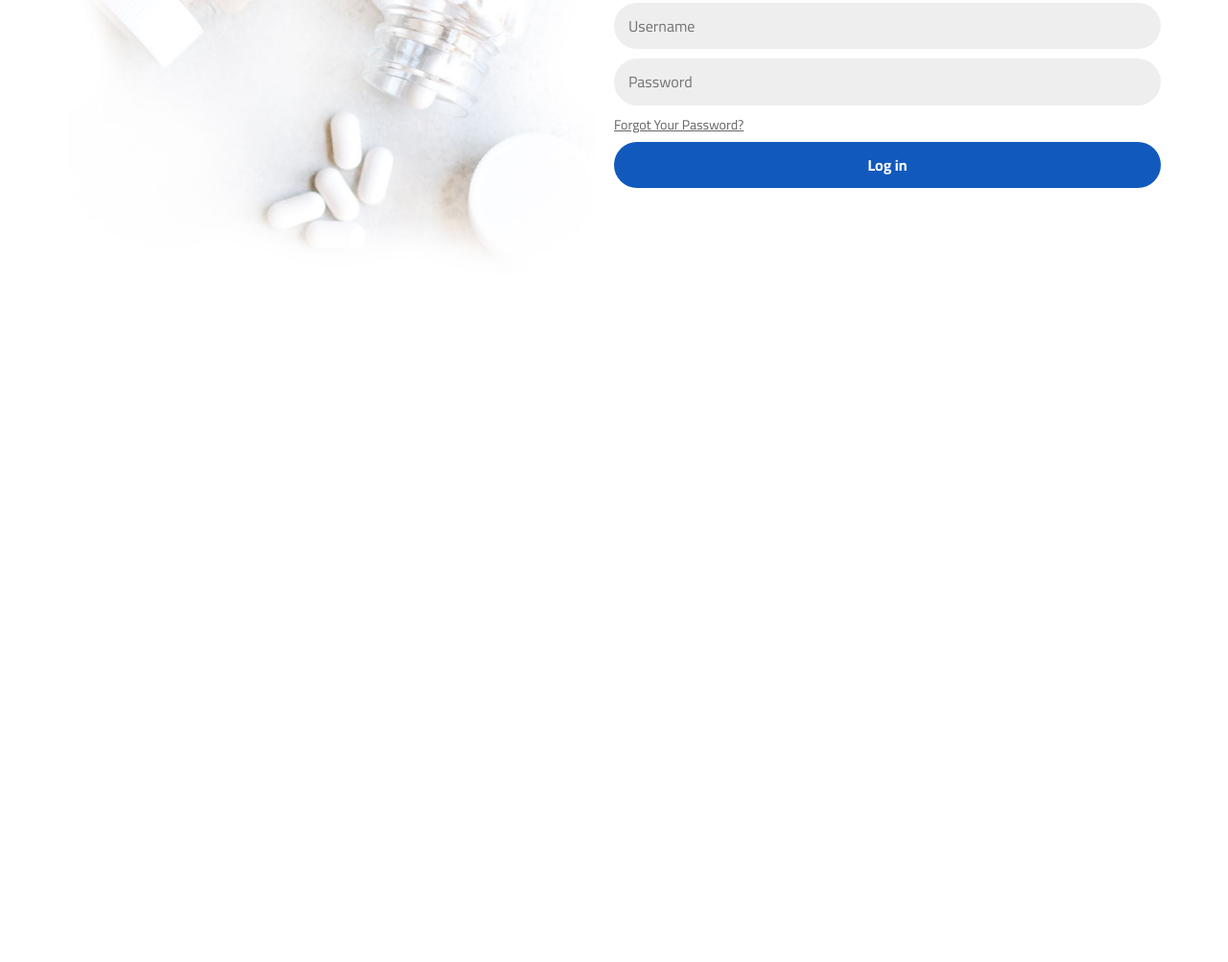
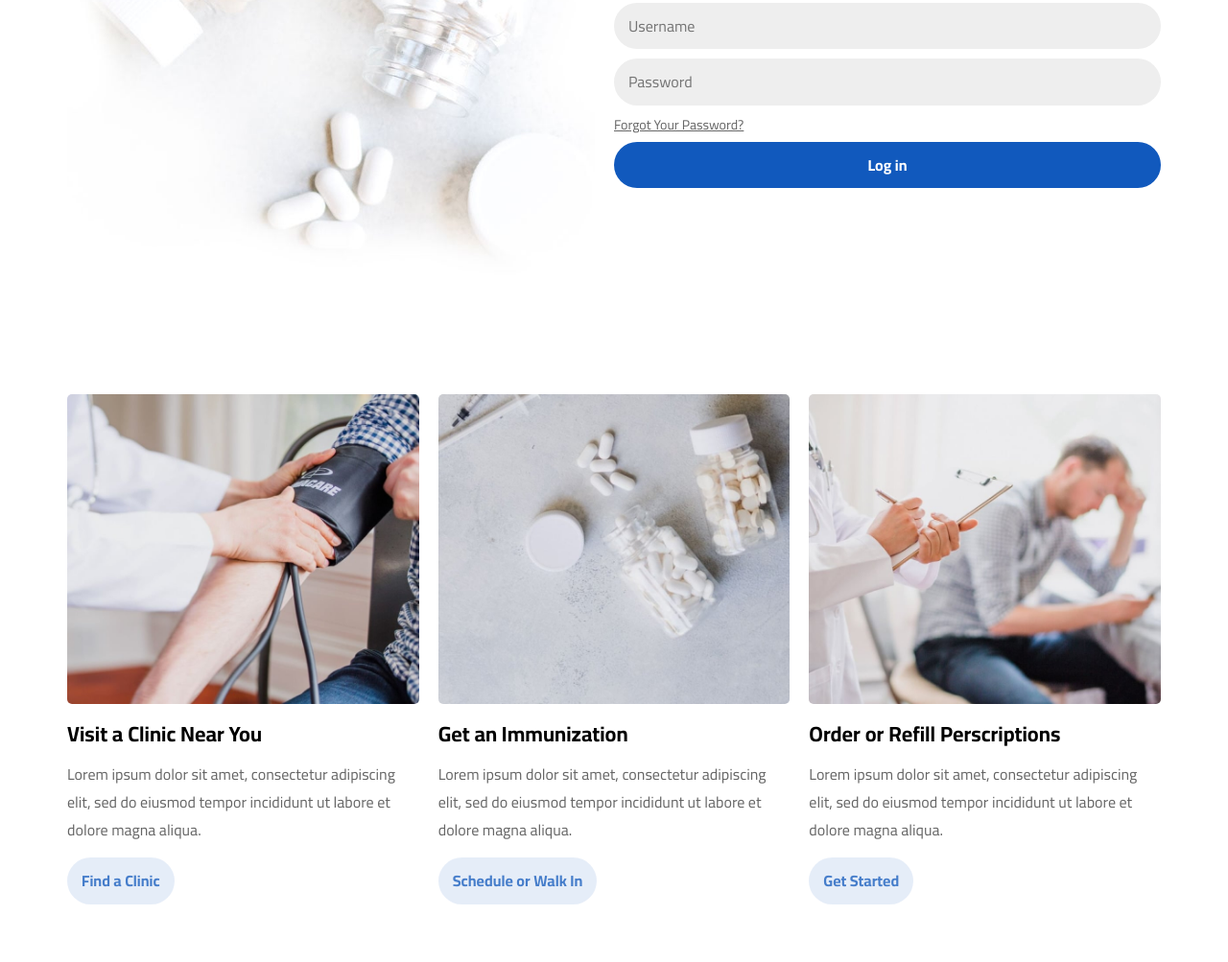
Before and after one commit to Faisal-Waleed-Dawoud/Phatmcy_Website, a plain HTML site: page index.html in a window 1280 px wide. Shown: the part 1260-2263 px from the top of the page at 96% size. Before the commit the page ends 1611 px from the top, so only its background shows below. Drawn offline with Linux system fonts and the light colour scheme.

Commit message:
Adding The Cards Section
The card section was added

```diff
--- a/assets/main.css
+++ b/assets/main.css
@@ -34,6 +34,10 @@ a {
     border-start-end-radius: 30px;
     border-start-start-radius: 30px;
     border-end-start-radius: 30px;
+}
+
+.section {
+    padding: 60px 0;
 }
 
 .container {
@@ -274,9 +278,6 @@ header {
 /* Landing End */
 
 /* Login Start */
-.login-form {
-    padding: 60px 0;
-}
 
 .login-form .container .content-holder {
     display: flex;
@@ -369,17 +370,49 @@ header {
     background-color: rgba(1, 77, 183, 0.8);
 }
 
-.login-form .container .content-holder .content form input[type = "password"] {
-
-}
-
-.login-form .container .content-holder .content form input[type = "text"] {
-
-}
-
 .login-form .container .content-holder .content form a {
     font-size: 14px;
     text-decoration: underline;
     color: #666;
 }
 /* Login End */
+
+/* Cards Start */
+
+.cards .container .card-holder {
+    display: grid;
+    grid-template-columns: repeat(auto-fill, minmax(275px, 1fr));
+    gap: 20px;
+}
+
+.cards .container .card-holder .card img {
+    max-width: 100%;
+    border-radius: 5px;
+}
+
+.cards .container .card-holder .card h3 {
+    margin: 15px 0;
+    font-size: 22px;
+    font-weight: 700;
+}
+
+.cards .container .card-holder .card p {
+    line-height: 1.8;
+    color: #666;
+}
+
+.cards .container .card-holder .card a:hover {
+    color: rgba(1, 77, 183, 0.9);
+}
+
+.cards .container .card-holder .card a {
+    display: block;
+    width: fit-content;
+    margin-top: 15px;
+    padding: 15px;
+    background-color: rgba(1, 77, 183, 0.1);
+    color: rgba(1, 77, 183, 0.7);
+    font-weight: 700;
+    transition: var(--transition-time);
+}
+/* Cards End */
--- a/index.html
+++ b/index.html
@@ -105,7 +105,7 @@
         </div>
     </section>
 
-    <section class="login-form">
+    <section class="login-form section">
         <div class="container">
             <div class="content-holder">
                 <img src="Images/pharmacy-04.jpg" alt="">
@@ -122,5 +122,31 @@
             </div>
         </div>
     </section>
+
+    <section class="cards section">
+        <div class="container">
+            <main class="card-holder">
+                <article class="card">
+                    <img src="Images/img-6.jpg" alt="">
+                    <h3>Visit a Clinic Near You</h3>
+                    <p>Lorem ipsum dolor sit amet, consectetur adipiscing elit, sed do eiusmod tempor incididunt ut labore et dolore magna aliqua.</p>
+                        <a href="" class="rounded">Find a Clinic</a>
+                </article>
+                <article class="card">
+                    <img src="Images/img-7.jpg" alt="">
+                    <h3>Get an Immunization</h3>
+                    <p>Lorem ipsum dolor sit amet, consectetur adipiscing elit, sed do eiusmod tempor incididunt ut labore et dolore magna aliqua.</p>
+                        <a href="" class="rounded">Schedule or Walk In</a>
+                </article>
+                <article class="card">
+                    <img src="Images/img-8.jpg" alt="">
+                    <h3>Order or Refill Perscriptions</h3>
+                    <p>Lorem ipsum dolor sit amet, consectetur adipiscing elit, sed do eiusmod tempor incididunt ut labore et dolore magna aliqua.</p>
+                        <a href="" class="rounded">Get Started</a>
+                </article>
+            </main>
+        </div>
+    </section>
+
 </body>
 </html>
```
Also changed, not shown: Images/img-6.jpg (added), Images/img-7.jpg (added), Images/img-8.jpg (added).
